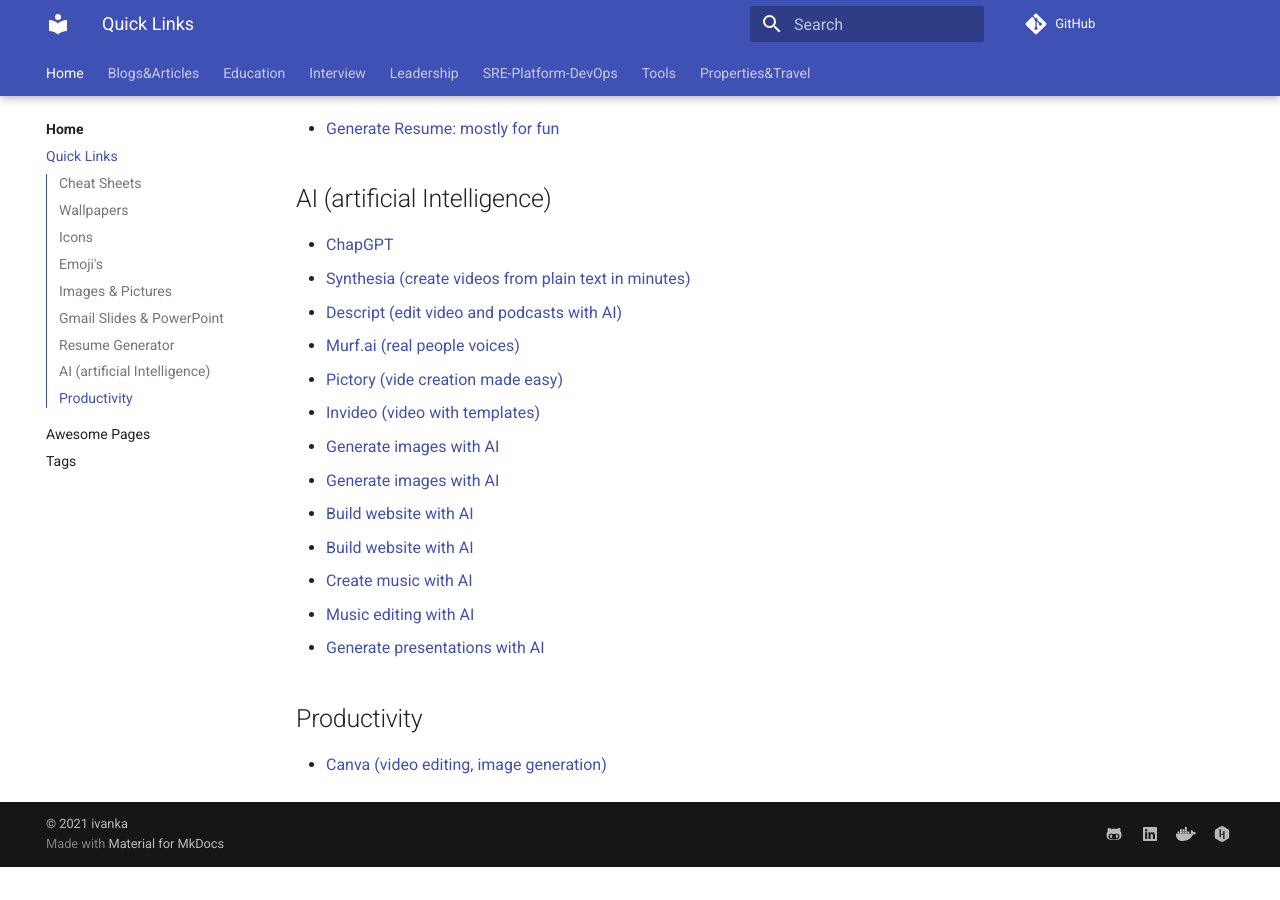
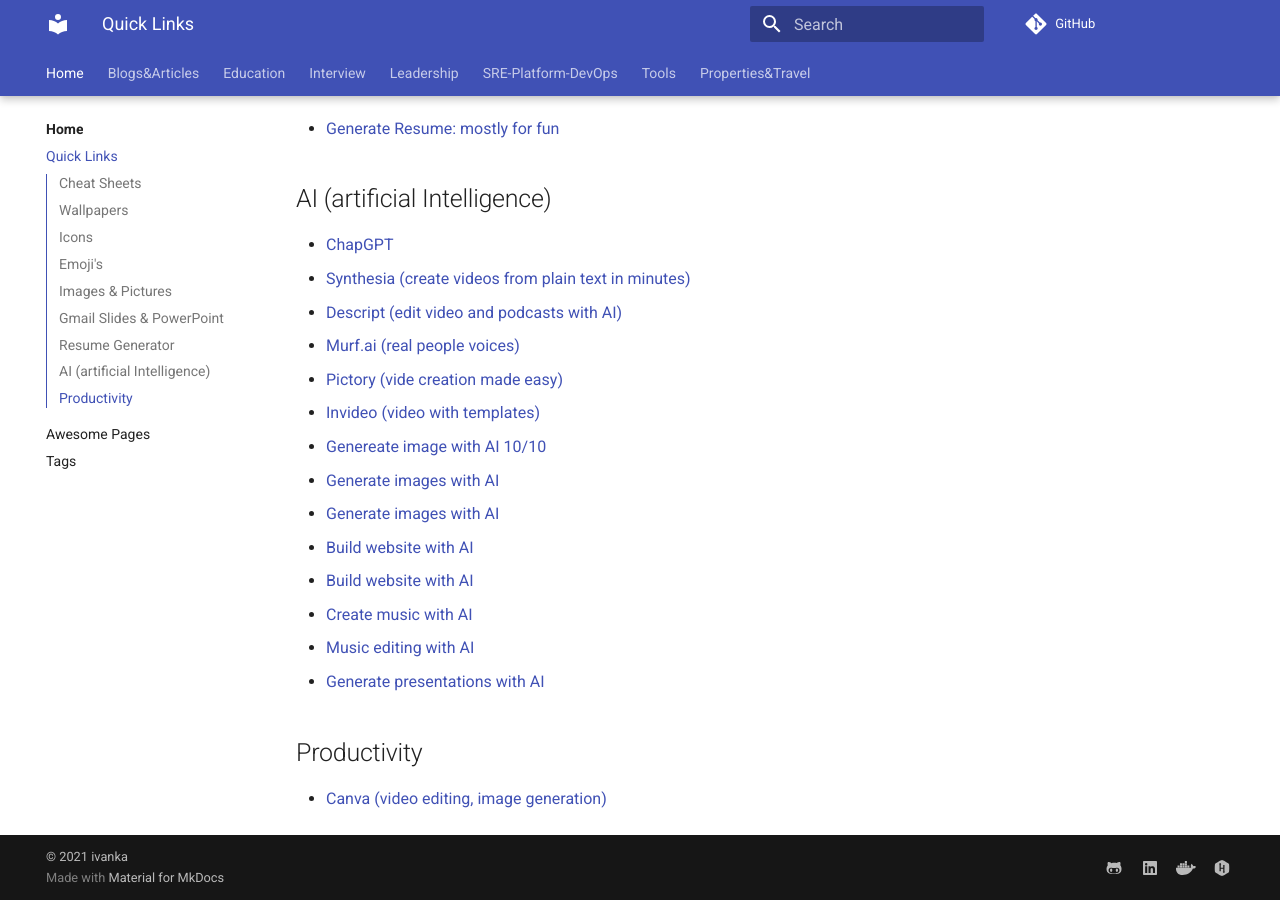
Before and after one commit to ivankatliarchuk/knowledge-base, an MkDocs documentation site: the page built from docs/quicklinks.md, in a window 1280 px wide and 900 px high, scrolled down 1306 px. Built offline with MkDocs 1.6.1 and Material for MkDocs 9.7.7, drawn with Linux system fonts in a browser that asks for light colours; comment, search, counter and statistics services are not loaded; before the commit the page ends 2173 px from its top, so only the background shows below that.

Commit message:
added image generator ai
Signed-off-by: ivan katliarchuk <ivan.katliarchuk@gmail.com>

```diff
--- a/docs/quicklinks.md
+++ b/docs/quicklinks.md
@@ -56,6 +56,7 @@
 - [Murf.ai (real people voices)](https://murf.ai/)
 - [Pictory (vide creation made easy)](https://pictory.ai/)
 - [Invideo (video with templates)](https://invideo.io)
+- [Genereate image with AI 10/10](https://app.leonardo.ai/)
 - [Generate images with AI](https://docs.midjourney.com/)
 - [Generate images with AI](https://playgroundai.com/)
 - [Build website with AI](https://www.mixo.io/)
```
